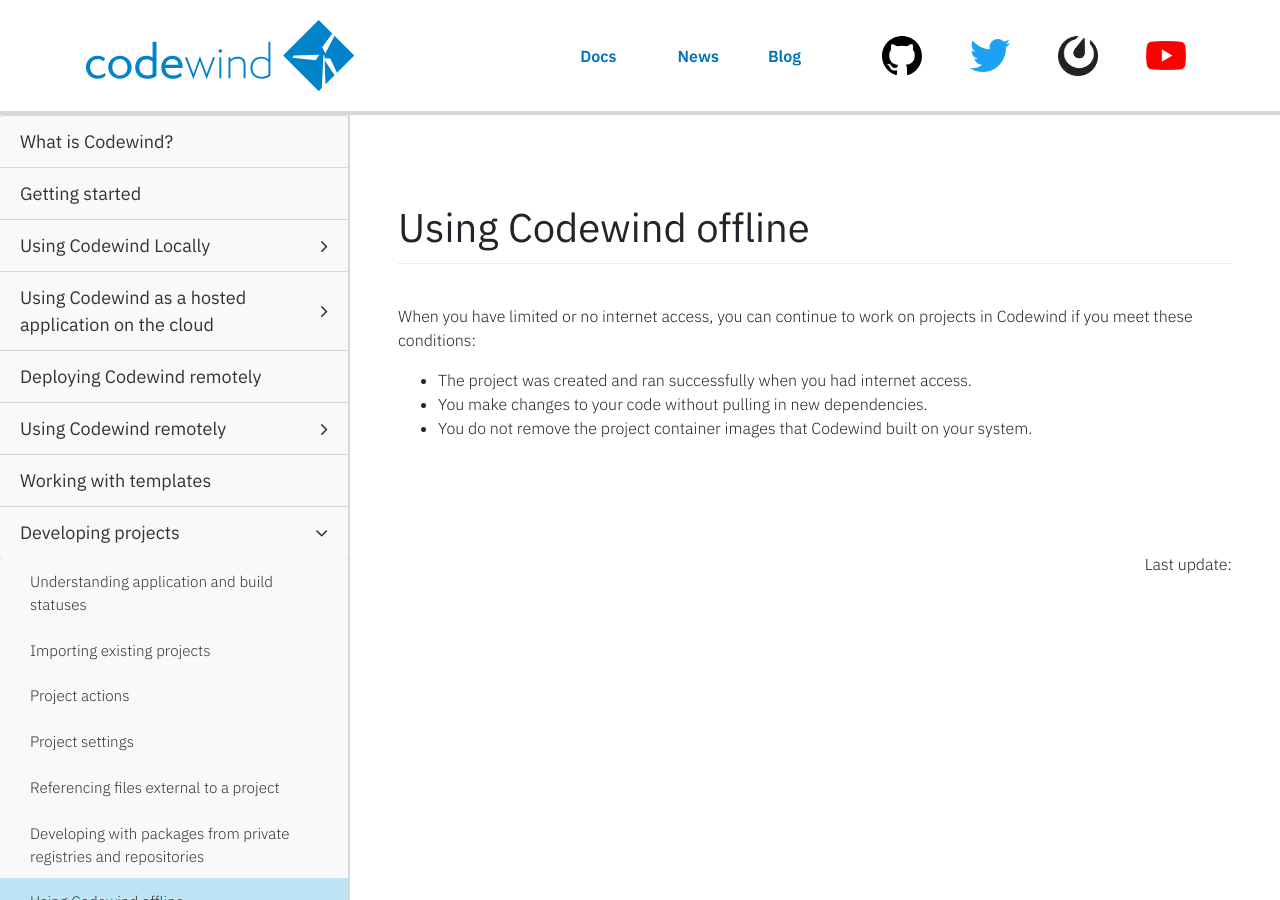
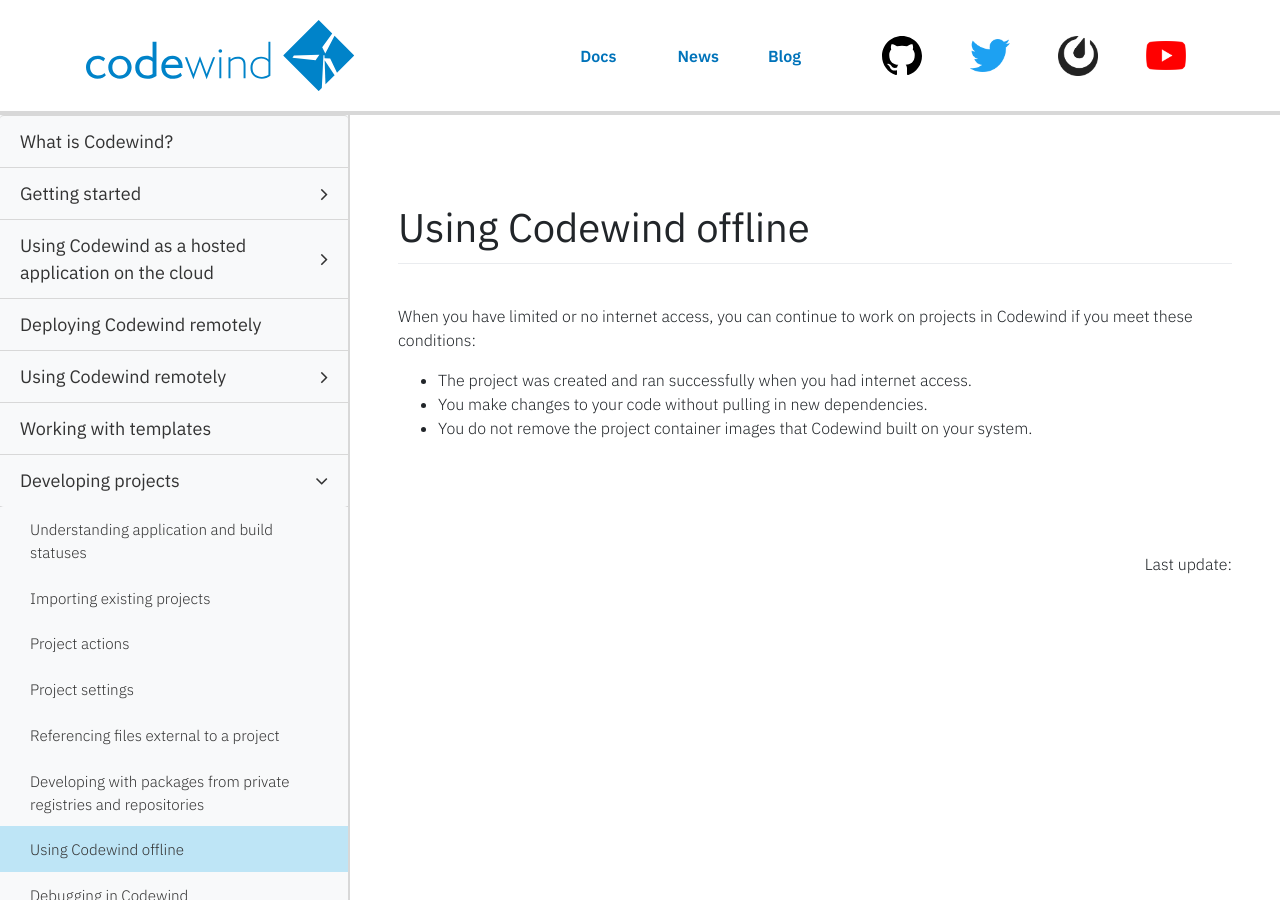
Before and after one commit to eclipse-archived/codewind-docs, a Jekyll site: the page built from docs/_documentations/offline-codewind.md, in a window 1280 px wide and 900 px high. Built offline with Jekyll 4.4.1, drawn with Linux system fonts in a browser that asks for light colours; nearby versions of some CDN libraries; comment, search, counter and statistics services are not loaded.

Commit message:
removing local-codewind-overview
Signed-off-by: MelHopper <melanieh@uk.ibm.com>

```diff
--- a/docs/_data/docstoc.yml
+++ b/docs/_data/docstoc.yml
@@ -3,11 +3,7 @@
 
 - title: 'Getting started'
   url: gettingstarted.html
-
-- title: 'Using Codewind Locally'
   children:
-    - title: 'Overview'
-      url: local-codewind-overview.html
     - title: 'VS Code'
       children:
       - title: 'Installing Codewind for VS Code'
```
